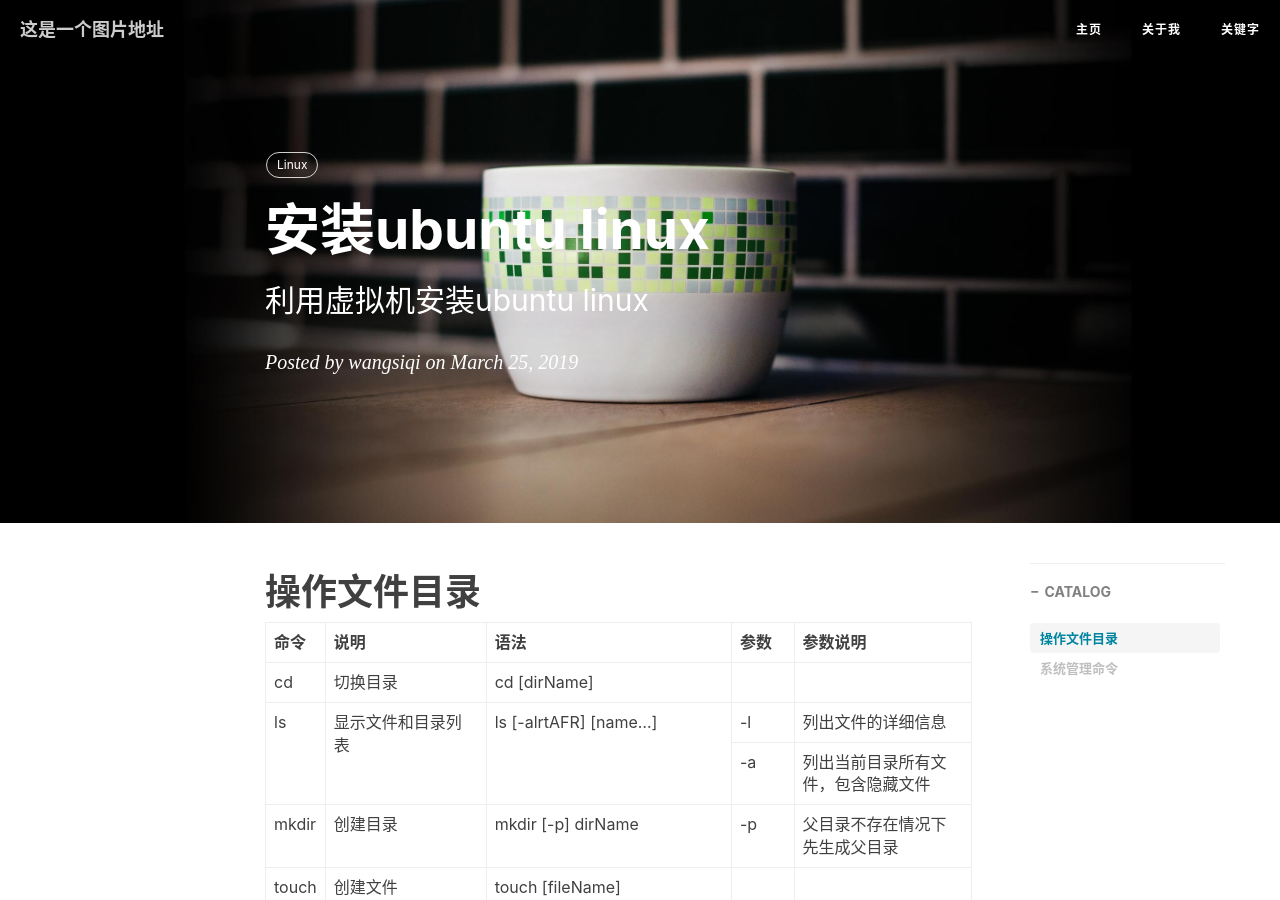
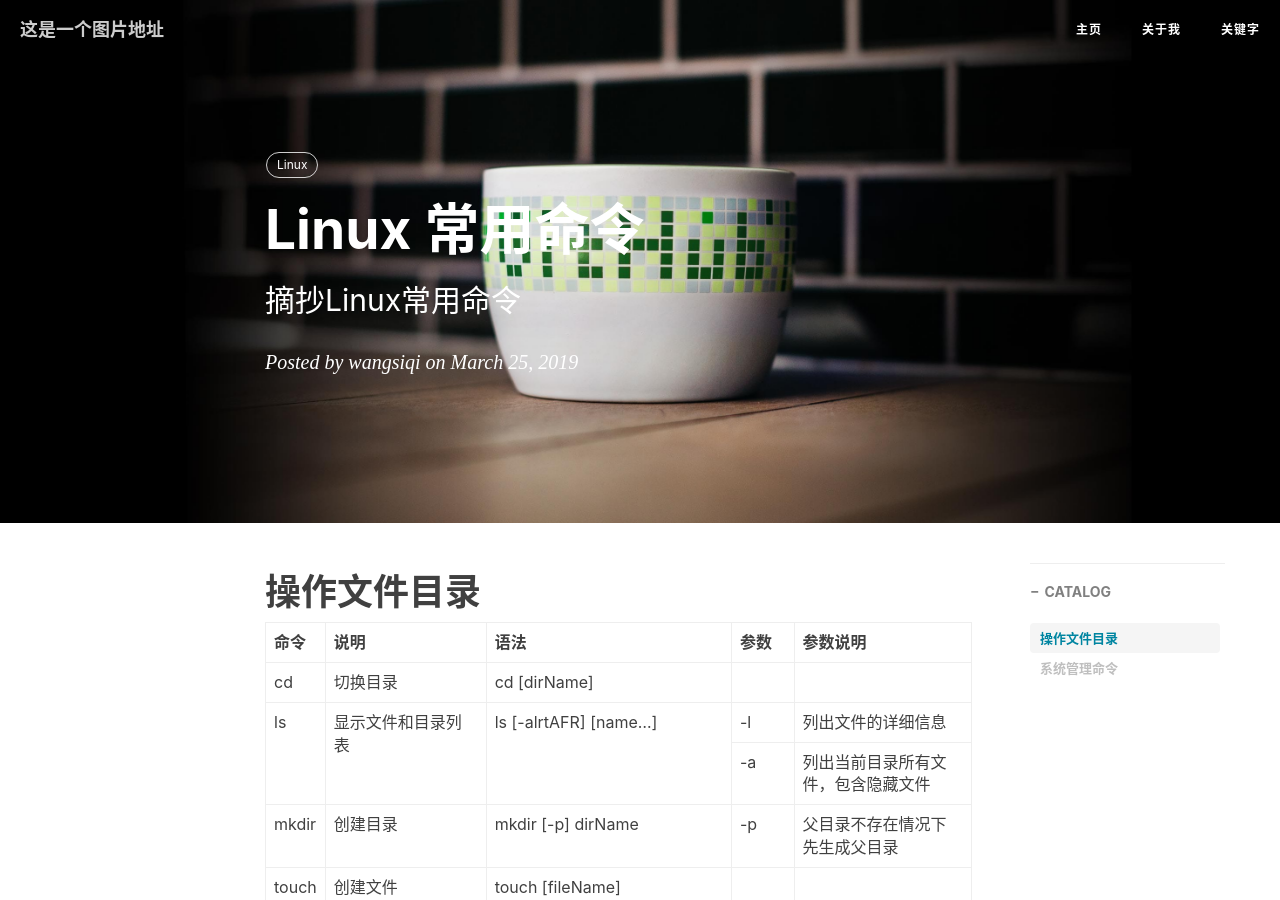
Before and after one commit to wangsiqi/blog, a Jekyll site: the page built from _posts/2019-03-25-LinuxCommonCommands.md, in a window 1280 px wide and 900 px high. Built offline with Jekyll 4.4.1, drawn with Linux system fonts in a browser that asks for light colours; nearby versions of some CDN libraries; comment, search, counter and statistics services are not loaded.

Commit message:
修改文章标题

```diff
--- a/_posts/2019-03-25-LinuxCommonCommands.md
+++ b/_posts/2019-03-25-LinuxCommonCommands.md
@@ -1,7 +1,7 @@
 ---
 layout:     post
-title:      安装ubuntu linux
-subtitle:   利用虚拟机安装ubuntu linux
+title:      Linux 常用命令
+subtitle:   摘抄Linux常用命令
 date:       2019-03-25 16:28:26 +0800
 author:     wangsiqi
 header-img: img/post-bg-github-cup.jpg
```
